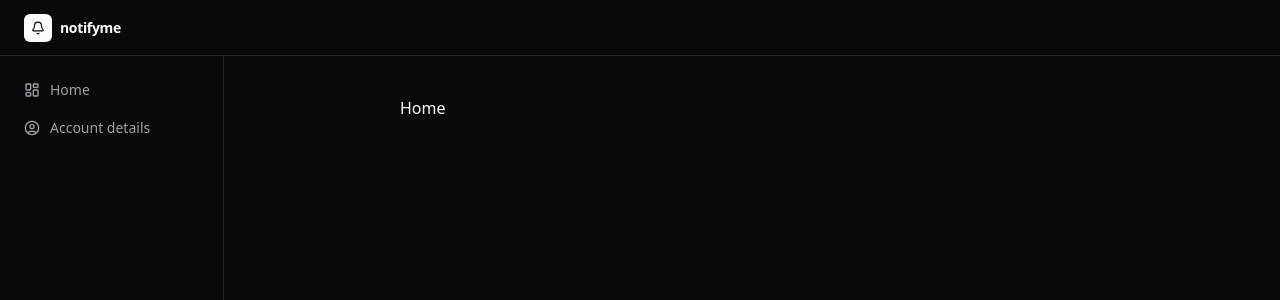
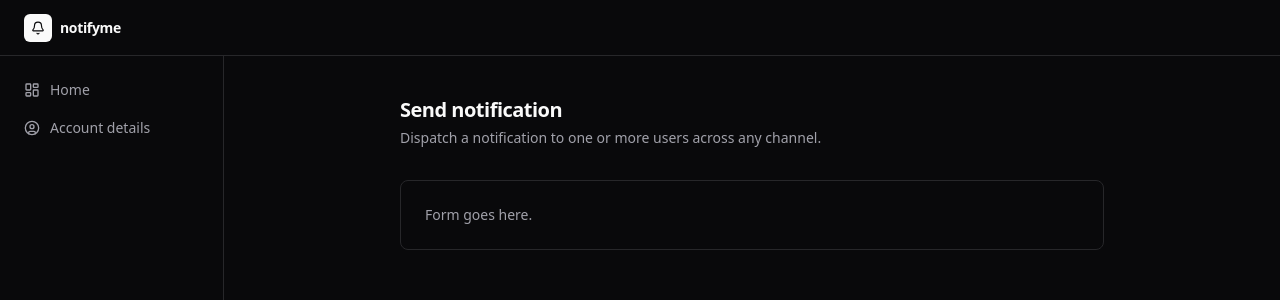
Before and after one commit to murillo-nahas/notification-delivery-app, a React (Vite) app in the folder apps/admin/: page /home in a window 1280 px wide. Shown: the top 300 px of the page. Built offline with nearby package versions, Linux system fonts and the light colour scheme; no server answers; sample sign-in values are in the browser's storage.

Commit message:
feat: create basic ui for the home page

```diff
--- a/apps/admin/src/pages/home.tsx
+++ b/apps/admin/src/pages/home.tsx
@@ -1,7 +1,13 @@
 export default function Home() {
   return (
     <div>
-      <h1>Home</h1>
+      <h1 className="text-xl font-semibold tracking-tight">Send notification</h1>
+      <p className="text-sm text-muted-foreground mt-1">
+        Dispatch a notification to one or more users across any channel.
+      </p>
+      <div className="mt-8 border border-border rounded-lg p-6 bg-card">
+        <p className="text-sm text-muted-foreground">Form goes here.</p>
+      </div>
     </div>
   );
 }
```
